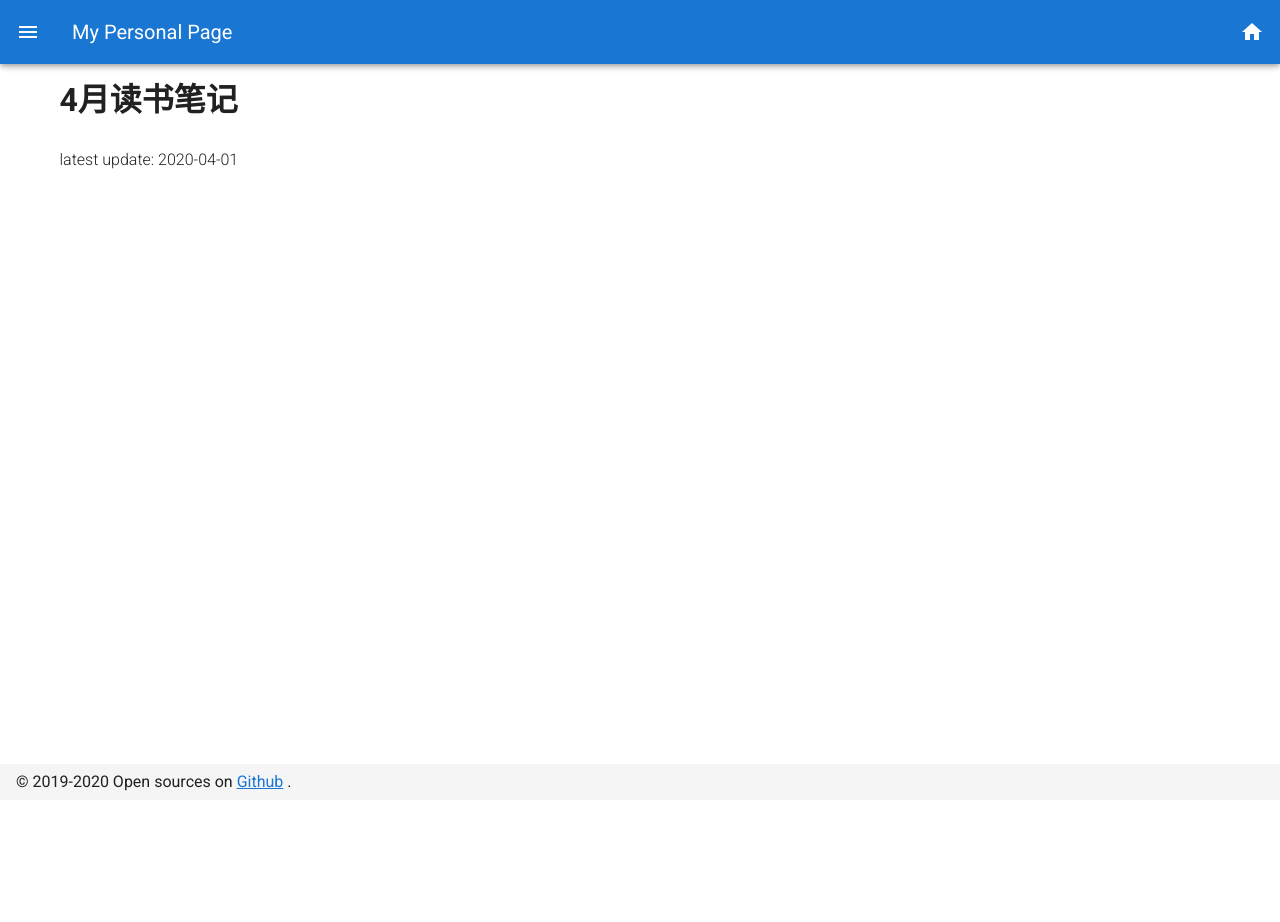
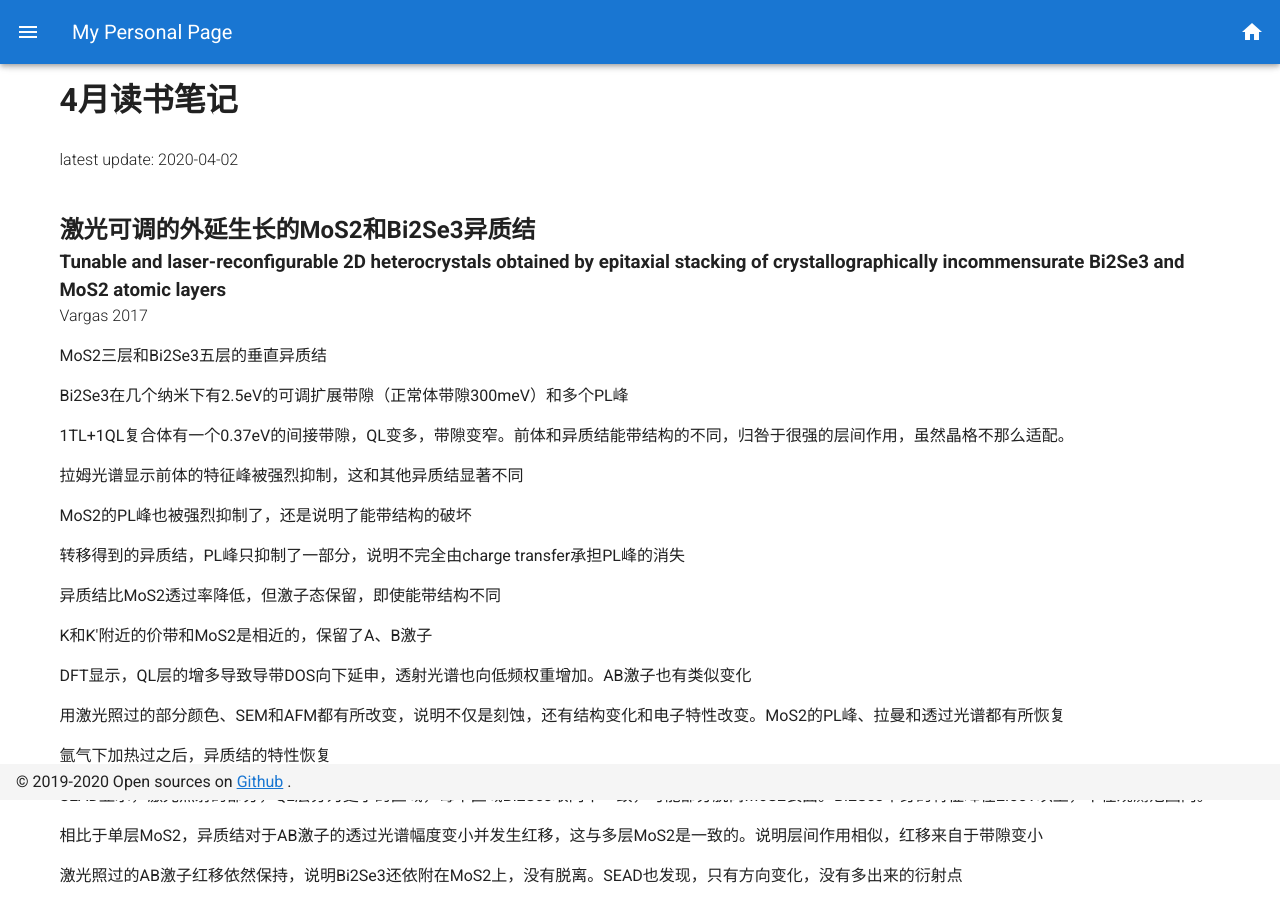
Before and after one commit to jialanxin/personalPage, a Nuxt app: page /notes/ReadingApr2020 in a window 1280 px wide. Shown: the top 922 px of the page. Before the commit the page ends 800 px from the top, so only its background shows below. Built offline with nearby package versions, Linux system fonts and the light colour scheme.

Commit message:
write Apr Reading 4-2

```diff
--- a/pages/notes/ReadingApr2020.vue
+++ b/pages/notes/ReadingApr2020.vue
@@ -10,6 +10,27 @@
         <p class="font-weight-light">latest update: {{lastUpdate}}</p>
       </v-col>
     </v-row>
+    <v-row>
+      <v-col>
+        <h2>激光可调的外延生长的MoS2和Bi2Se3异质结</h2>
+        <h3>Tunable and laser-reconfigurable 2D heterocrystals obtained by epitaxial stacking of crystallographically incommensurate Bi2Se3 and MoS2 atomic layers</h3>
+        <p class="font-weight-light">Vargas 2017</p>
+        <p>MoS2三层和Bi2Se3五层的垂直异质结</p>
+        <p>Bi2Se3在几个纳米下有2.5eV的可调扩展带隙（正常体带隙300meV）和多个PL峰</p>
+        <p>1TL+1QL复合体有一个0.37eV的间接带隙，QL变多，带隙变窄。前体和异质结能带结构的不同，归咎于很强的层间作用，虽然晶格不那么适配。</p>
+        <p>拉姆光谱显示前体的特征峰被强烈抑制，这和其他异质结显著不同</p>
+        <p>MoS2的PL峰也被强烈抑制了，还是说明了能带结构的破坏</p>
+        <p>转移得到的异质结，PL峰只抑制了一部分，说明不完全由charge transfer承担PL峰的消失</p>
+        <p>异质结比MoS2透过率降低，但激子态保留，即使能带结构不同</p>
+        <p>K和K'附近的价带和MoS2是相近的，保留了A、B激子</p>
+        <p>DFT显示，QL层的增多导致导带DOS向下延申，透射光谱也向低频权重增加。AB激子也有类似变化</p>
+        <p>用激光照过的部分颜色、SEM和AFM都有所改变，说明不仅是刻蚀，还有结构变化和电子特性改变。MoS2的PL峰、拉曼和透过光谱都有所恢复</p>
+        <p>氩气下加热过之后，异质结的特性恢复</p>
+        <p>SEAD显示，激光照射的部分，QL层分为更小的区域，每个区域Bi2Se3取向不一致，可能部分脱离MoS2表面。Bi2Se3本身的特征峰在2.5eV以上，不在观测范围内。</p>
+        <p>相比于单层MoS2，异质结对于AB激子的透过光谱幅度变小并发生红移，这与多层MoS2是一致的。说明层间作用相似，红移来自于带隙变小</p>
+        <p>激光照过的AB激子红移依然保持，说明Bi2Se3还依附在MoS2上，没有脱离。SEAD也发现，只有方向变化，没有多出来的衍射点</p>
+      </v-col>
+    </v-row>
   </v-container>
 </template>
 
@@ -18,11 +39,11 @@ export default {
   data() {
     return {
       title: "4月读书笔记",
-      lastUpdate: "2020-04-01"
+      lastUpdate: "2020-04-02"
     };
   },
-  head(){
-    return {title:this.title}
+  head() {
+    return { title: this.title };
   }
-}
+};
 </script>
--- a/pages/notes/index.vue
+++ b/pages/notes/index.vue
@@ -30,7 +30,7 @@ export default {
         {
           id: 2,
           title: "4月读书笔记",
-          lastUpdate: "2020-04-01",
+          lastUpdate: "2020-04-02",
           link: "/notes/ReadingApr2020"
         },
 
```
Also changed, not shown: 1 other file (tests, documents, lock files or other folders). Lines whose indentation alone changed are shown as unchanged.
